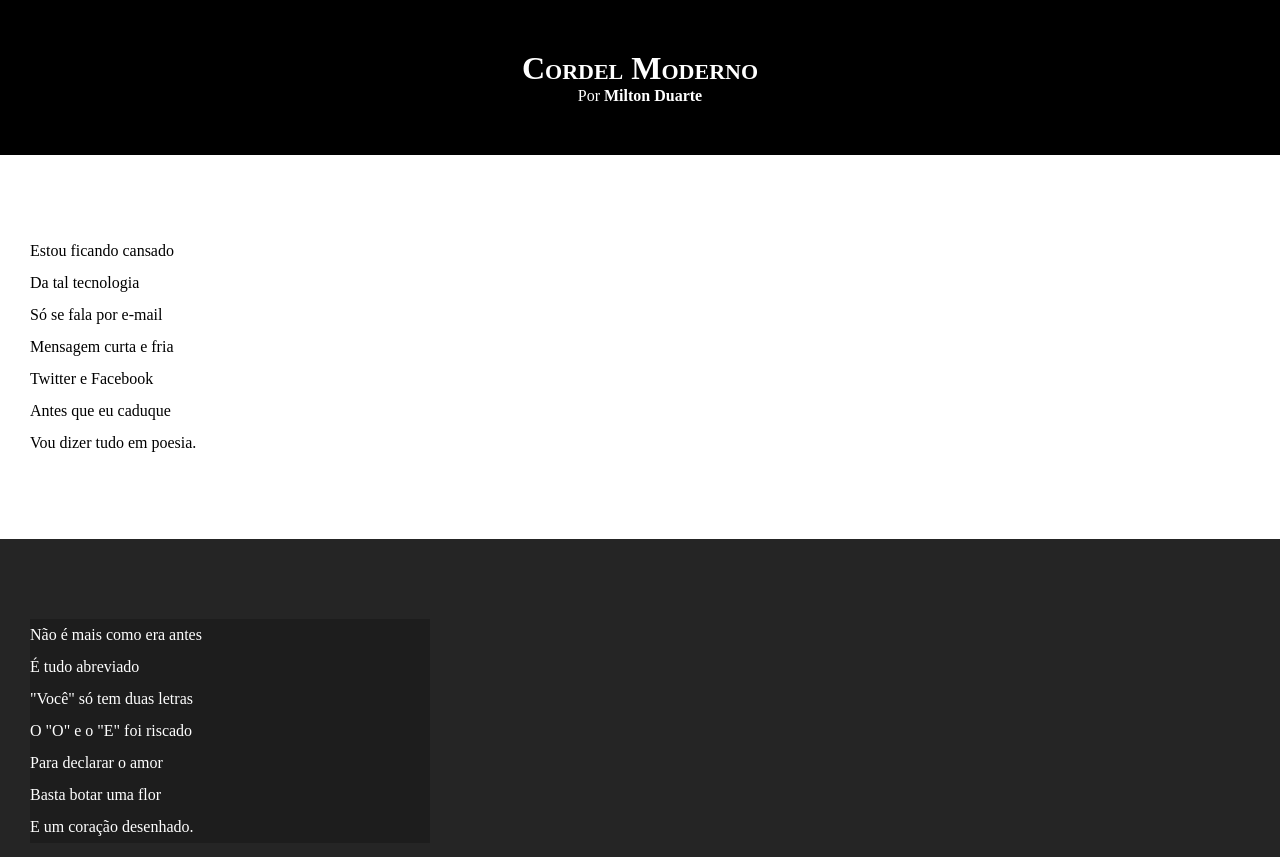
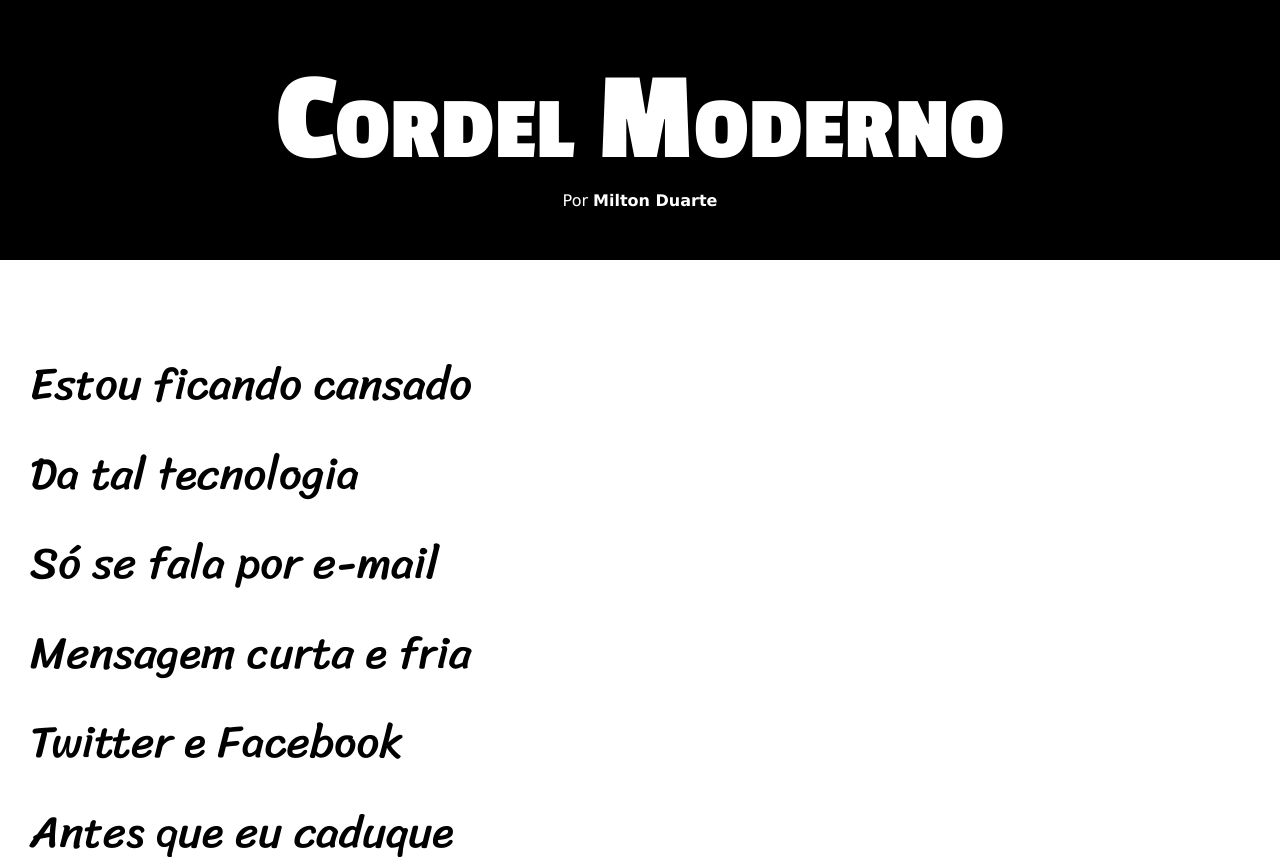
Before and after one commit to Joaomateusdev/html-css, a plain HTML site: page desafios/d012/index.html in a window 1280 px wide. Shown: the top 857 px of the page. Drawn offline with Linux system fonts and the light colour scheme.

Commit message:
Atualização de estilos do desafio

```diff
--- a/desafios/d012/estilo/style.css
+++ b/desafios/d012/estilo/style.css
@@ -1,13 +1,26 @@
 @charset "UTF-8";
+
+@import url('https://fonts.googleapis.com/css2?family=Passion+One:wght@400;700;900&display=swap');
+
+@import url('https://fonts.googleapis.com/css2?family=Sriracha&display=swap');
+
+:root{
+    --fonte1: Verdana, "Geneva", Tahoma, sans-serif ;
+    --fonte2: "passion one", "cursive";
+    --fonte3: "sriracha", "cursive";
+}
+
 
 *{
     margin: 0%;
     padding: 0%;
+    font-size: iem;
 }
 
 html, body{
     min-height: 100vh;
     background-color: darkgray;
+    font-family: var(--fonte1);
 }
 
 header{
@@ -17,6 +30,8 @@ header{
 }
 
 header > h1 {
+    font-family: var(--fonte2);
+    font-size: 10vw;
     padding-top: 50px;
     font-variant: small-caps;
 }
@@ -37,6 +52,8 @@ header a:hover, footer a:hover{
 }
 
 section{
+    font-family: var(--fonte3);
+    font-size: 3.5vw;
     padding-top: 10vh;
     padding-bottom: 10vh;
     line-height: 2em;
@@ -55,7 +72,8 @@ section.imagem {
 
 section.imagem > p{
     background-color: rgba(0, 0, 0, 0.205);
-    width: 400px;
+    display: inline-block;
+    padding: 5px;
 }
 
 footer {
```
